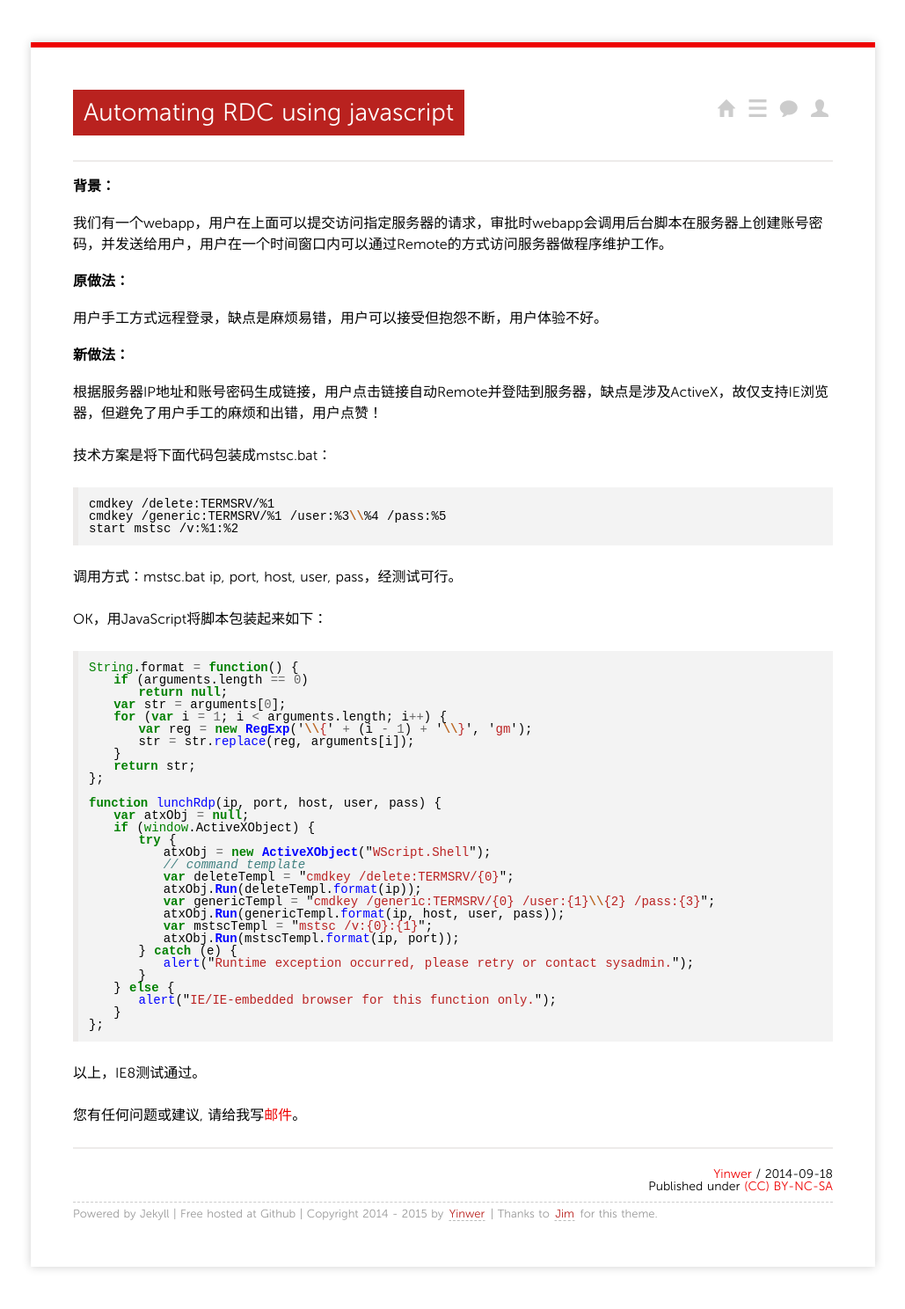
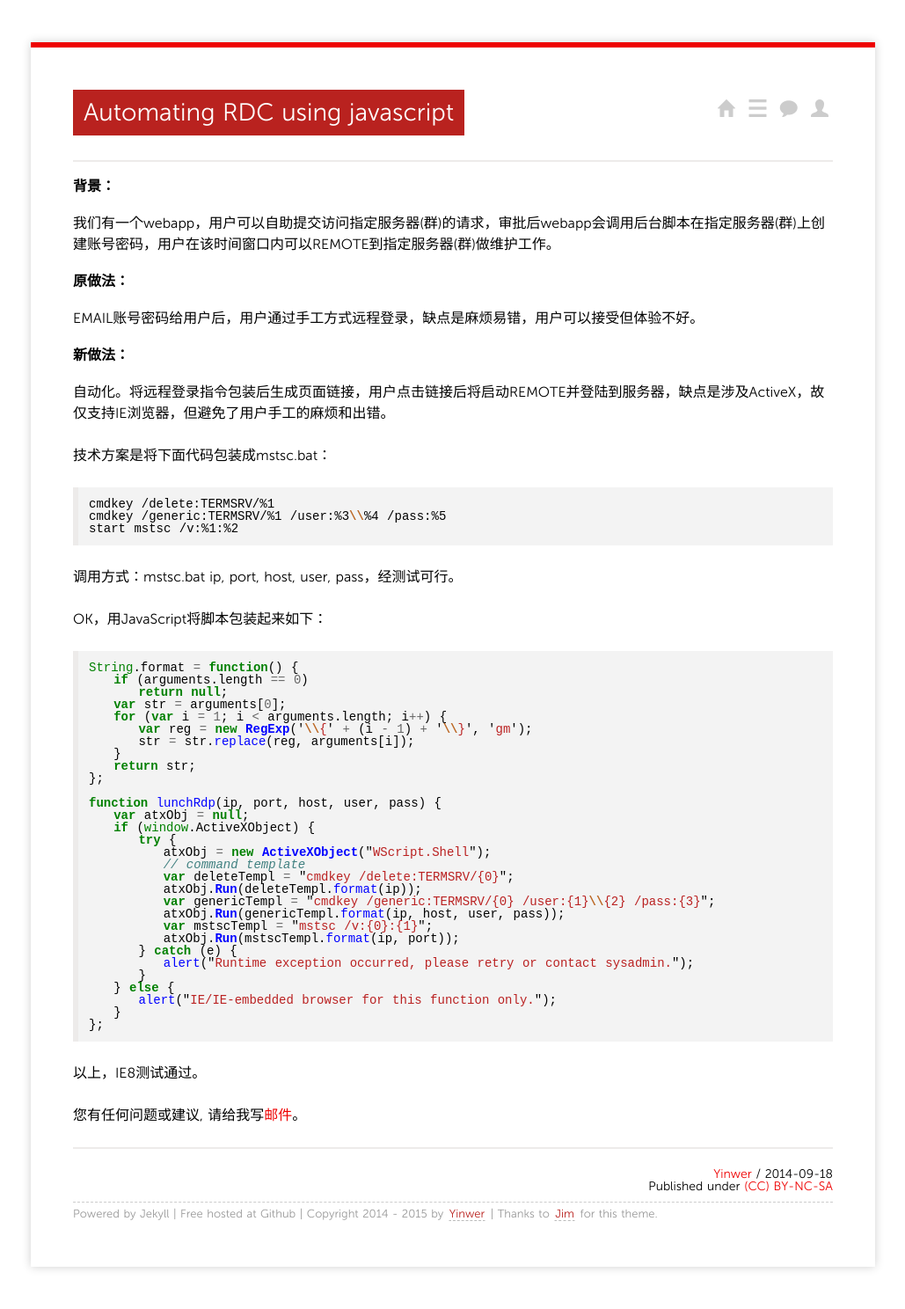
Before and after one commit to yinwer81/yinwer81.github.com, a Jekyll site: the page built from _posts/201409/2014-09-18-automating-rdc-using-javascript.md, in a window 1280 px wide. Shown: the whole page at 88% size, without its empty margins (125-1154 px from the left). Built offline with Jekyll 4.4.1, drawn with Linux system fonts in a browser that asks for light colours; nearby versions of some CDN libraries; Markdown is read by kramdown in place of the engine named in the settings; comment, search, counter and statistics services are not loaded.

Commit message:
refresh _posts/201409 parts

```diff
--- a/_posts/201409/2014-09-18-automating-rdc-using-javascript.md
+++ b/_posts/201409/2014-09-18-automating-rdc-using-javascript.md
@@ -5,15 +5,15 @@ categories: programming
 ---
 #### 背景：
 <br />
-我们有一个webapp，用户在上面可以提交访问指定服务器的请求，审批时webapp会调用后台脚本在服务器上创建账号密码，并发送给用户，用户在一个时间窗口内可以通过Remote的方式访问服务器做程序维护工作。
+我们有一个webapp，用户可以自助提交访问指定服务器(群)的请求，审批后webapp会调用后台脚本在指定服务器(群)上创建账号密码，用户在该时间窗口内可以REMOTE到指定服务器(群)做维护工作。
 
 #### 原做法：
 <br />
-用户手工方式远程登录，缺点是麻烦易错，用户可以接受但抱怨不断，用户体验不好。
+EMAIL账号密码给用户后，用户通过手工方式远程登录，缺点是麻烦易错，用户可以接受但体验不好。
 
 #### 新做法：
 <br />
-根据服务器IP地址和账号密码生成链接，用户点击链接自动Remote并登陆到服务器，缺点是涉及ActiveX，故仅支持IE浏览器，但避免了用户手工的麻烦和出错，用户点赞！
+自动化。将远程登录指令包装后生成页面链接，用户点击链接后将启动REMOTE并登陆到服务器，缺点是涉及ActiveX，故仅支持IE浏览器，但避免了用户手工的麻烦和出错。
 
 技术方案是将下面代码包装成mstsc.bat：
 {% highlight bash %}
```
Also changed, not shown: _posts/201409/2014-09-10-i-am-a-programmer.md (+1 -1 lines), _posts/201409/2014-09-12-blogging-with-github-pages-part1.md (+2 -2 lines), _posts/201409/2014-09-14-blogging-with-github-pages-part2.md (+1 -1 lines), _posts/201409/2014-09-27-setup-websphere7-on-windows-server.md (+2 -2 lines), _posts/201409/2014-09-28-setup-oracle10205-on-windows-server.md (+1 -1 lines).
